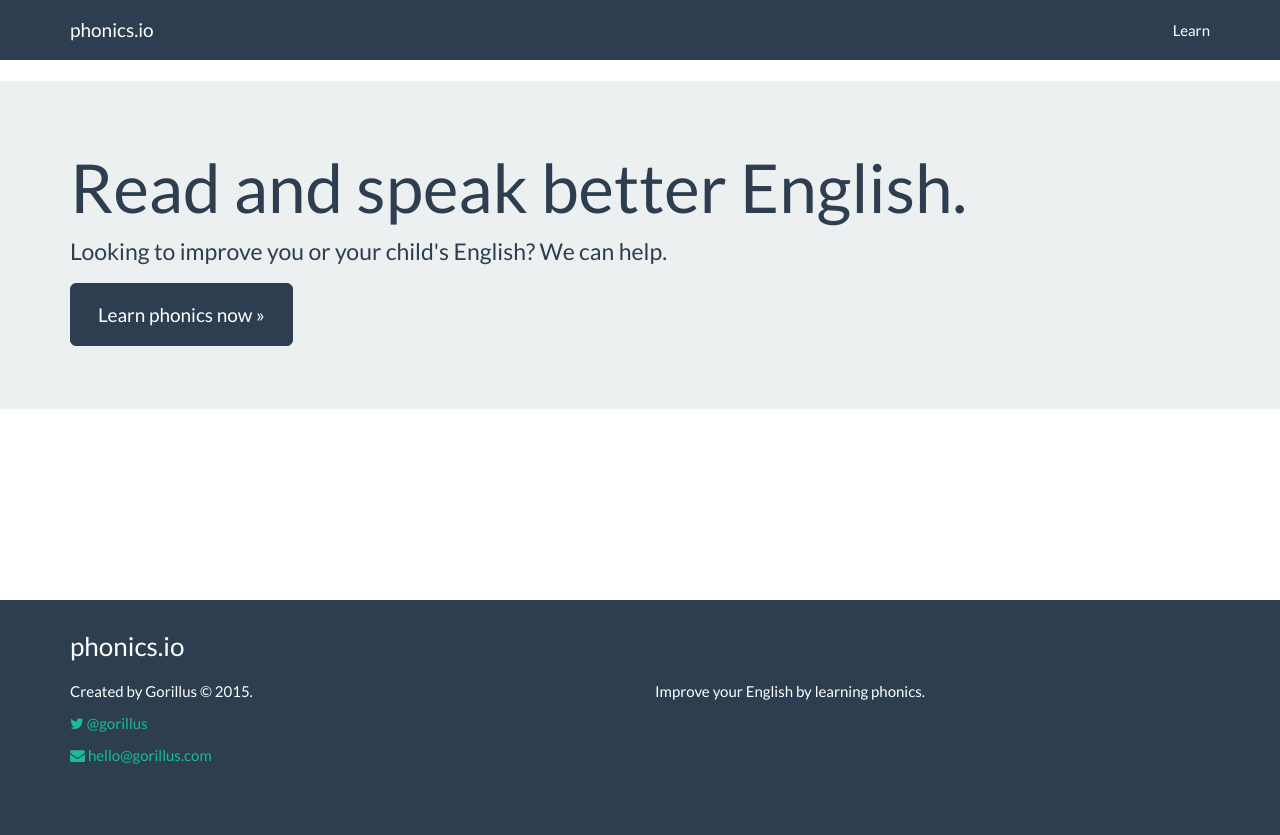
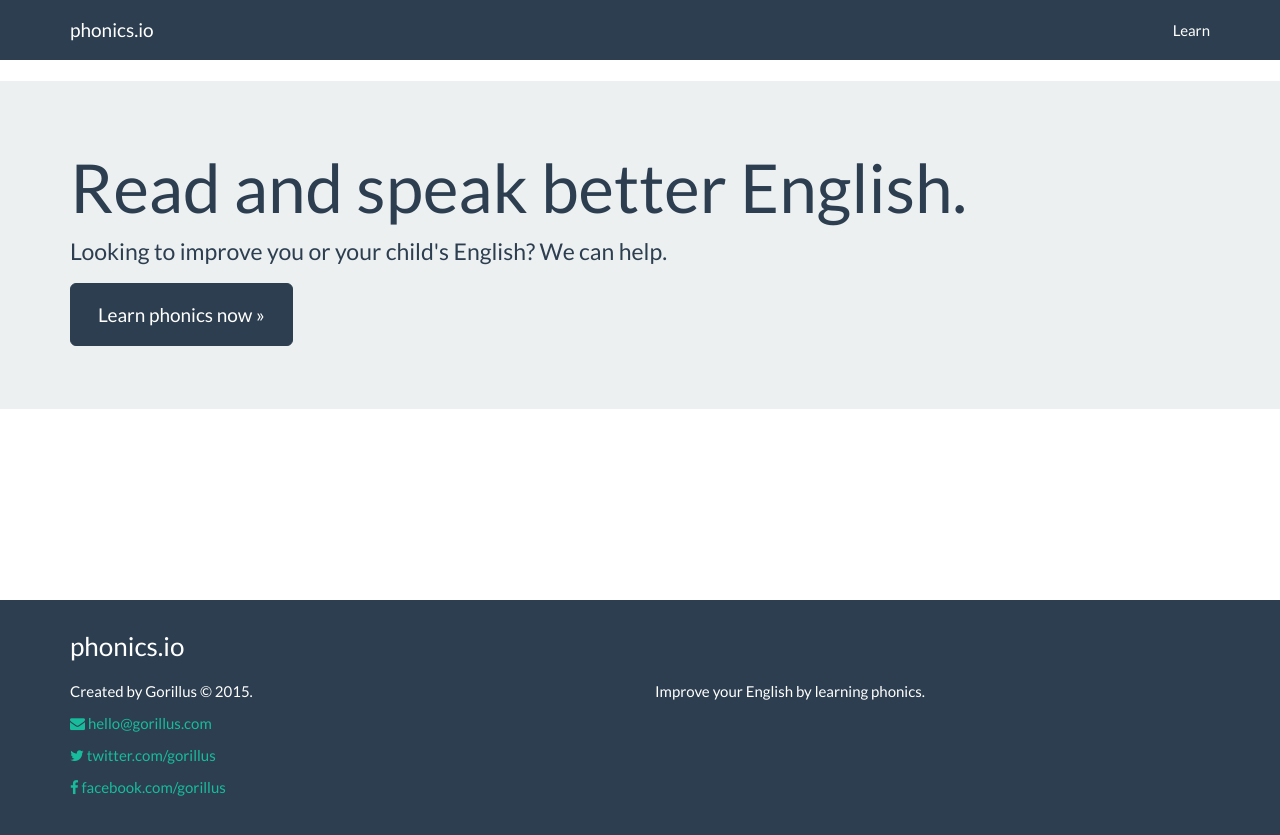
Before and after one commit to irmbrady/phonics.io, a Jekyll site: the page built from index.html, in a window 1280 px wide. Shown: the top 835 px of the page. Built offline with Jekyll 4.4.1, drawn with Linux system fonts in a browser that asks for light colours; nearby versions of some CDN libraries.

Commit message:
Added facebook page to footer.

```diff
--- a/_includes/footer.html
+++ b/_includes/footer.html
@@ -8,8 +8,9 @@
     <div class="row">
       <div class="col-md-6">
           <p>Created by Gorillus © 2015.</p>
-          <p><a href="https://twitter.com/gorillus"><i class="fa fa-twitter"></i> @gorillus</a></p>
           <p><a href="mailto:hello@gorillus.com"><i class="fa fa-envelope"></i> hello@gorillus.com</a></p>
+          <p><a href="https://twitter.com/gorillus"><i class="fa fa-twitter"></i> twitter.com/gorillus</a></p>
+          <p><a href="https://facebook.com/gorillus"><i class="fa fa-facebook"></i> facebook.com/gorillus</a></p>
       </div>
       <div class="col-md-6">
         <p>{{ site.description }}</p>
```
